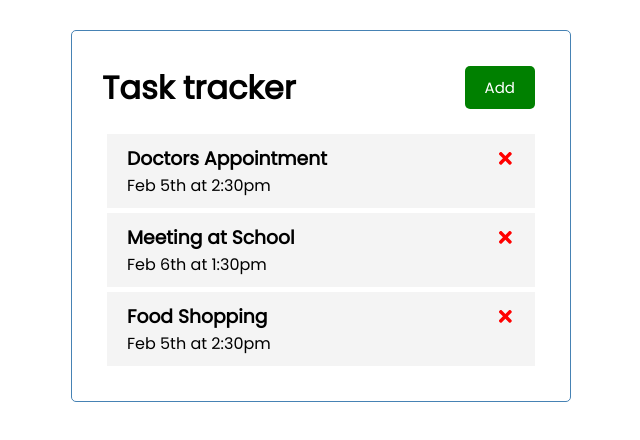
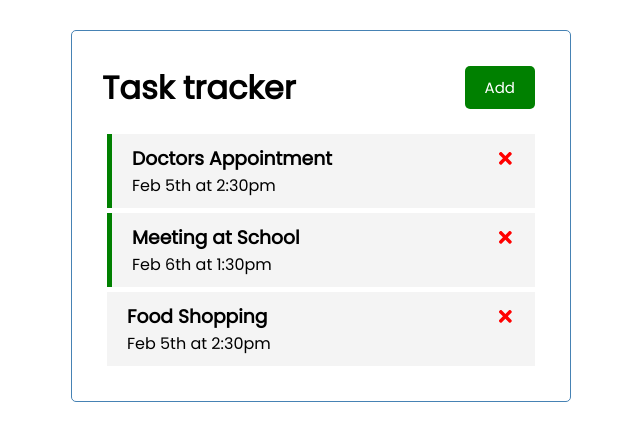
Before and after one commit to Romane71/React-Crash-Course, a React (Create React App) app in the folder react-task-tracker/: page / in a window 1280 px wide. Shown: the top 440 px of the page, without its empty margins (319-959 px from the left). Built offline with nearby package versions, Linux system fonts and the light colour scheme.

Commit message:
onToggle reminder

```diff
--- a/react-task-tracker/src/App.js
+++ b/react-task-tracker/src/App.js
@@ -33,11 +33,19 @@
      }
 
 
+     // Toggle reminder
+
+     const toggleReminder = (id) => {
+       setTasks(tasks.map((task) => task.id === id? {...task, reminder: !task.reminder} : task))
+     }
+
+
+
      return (
         <div className='container'>
             <Header />
             {tasks.length > 0 ? (
-                <Tasks tasks={tasks} onDelete= {deleteTask} /> ) : ('No Tasks to Show')
+                <Tasks tasks={tasks} onDelete= {deleteTask} onToggle={toggleReminder} /> ) : ('No Tasks to Show')
             }
         </div>
      )
--- a/react-task-tracker/src/components/Task.js
+++ b/react-task-tracker/src/components/Task.js
@@ -1,10 +1,13 @@
 import { FaTimes} from 'react-icons/fa'
 
-const Task = ({ task, onDelete }) => {
+const Task = ({ task, onDelete, onToggle }) => {
     return (
-        <div className ='task'>
+        <div className ={`task ${task.reminder ? 'reminder' :  ''}`} onDoubleClick={() => onToggle(task.id)} >
 
-            <h3>{task.text} <FaTimes style={{ color: 'red', cursor: 'pointer'}} onClick={() => onDelete(task.id)}
+            <h3>
+
+                {task.text}{' '} <FaTimes style={{ color: 'red', cursor: 'pointer'}}
+             onClick={() => onDelete(task.id)}
             />
             </h3>
             <p>{task.day}</p>
--- a/react-task-tracker/src/components/Tasks.js
+++ b/react-task-tracker/src/components/Tasks.js
@@ -1,11 +1,11 @@
 import Task from './Task'
 
 
-const Tasks = ({ tasks, onDelete }) => {
+const Tasks = ({ tasks, onDelete, onToggle }) => {
 return (
 <>
 {tasks.map((task) => (
-<Task key={task.id} task={task}  onDelete={onDelete}/>
+<Task key={task.id} task={task}  onDelete={onDelete} onToggle={onToggle}/>
 
 ))}
 
```
